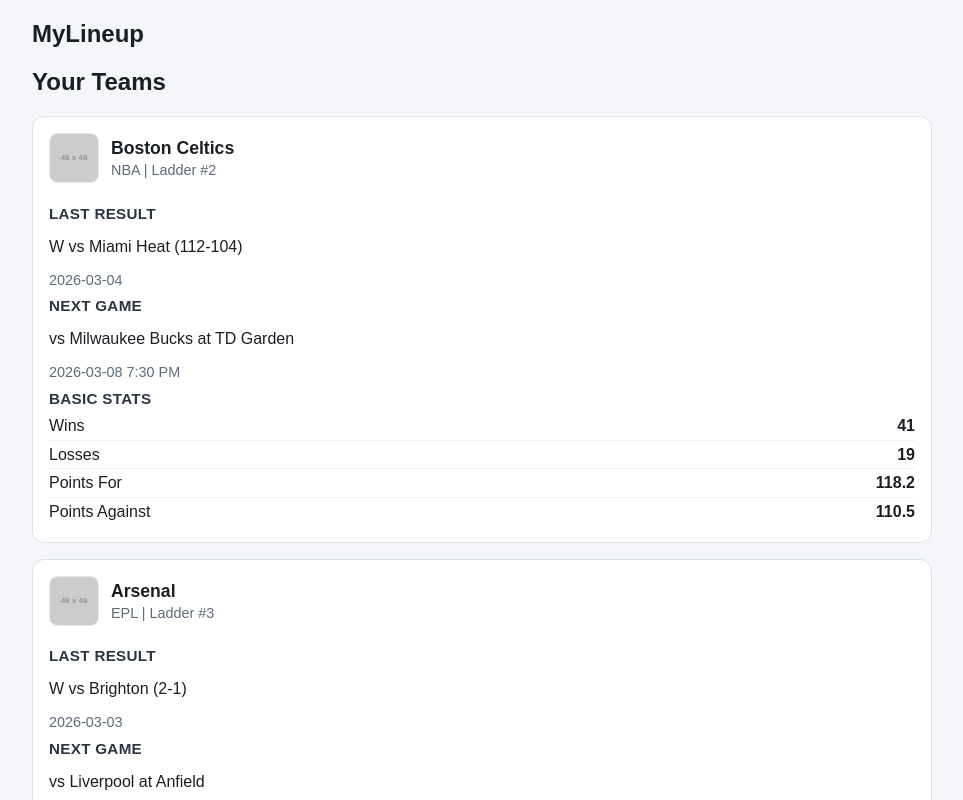
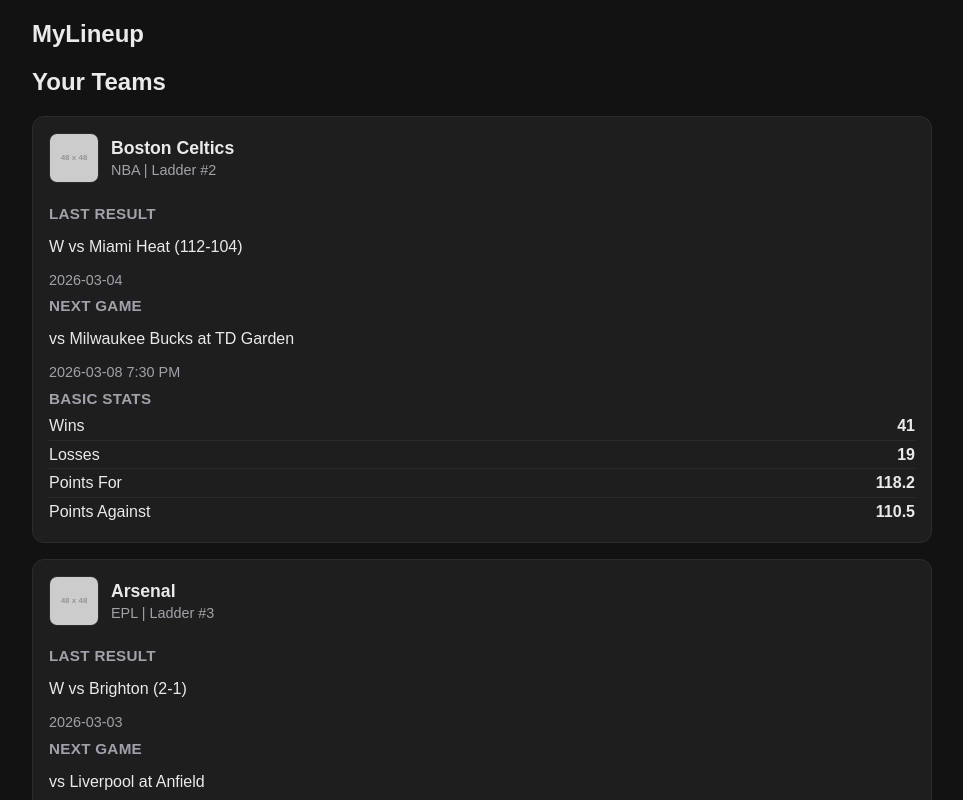
Before and after one commit to geezmulticoloredbob/MyLineUp, a React (Vite) app in the folder client/: page / in a window 1280 px wide. Shown: the top 800 px of the page, without its empty margins (158-1121 px from the left). Built offline with nearby package versions, Linux system fonts and the light colour scheme.

Commit message:
feat: update styles to use CSS variables for theming and enhance button styles

```diff
--- a/client/src/styles/index.css
+++ b/client/src/styles/index.css
@@ -1,8 +1,23 @@
+:root {
+  --bg-app: #121212;
+  --surface-card: #1e1e1e;
+  --text-primary: #eaeaea;
+  --text-secondary: #a1a1aa;
+  --border-default: #2c2c2c;
+  --accent-success: #2e7d32;
+  --accent-success-hover: #66bb6a;
+  --accent-warning: #fbc02d;
+  --accent-error: #d32f2f;
+  --badge-live-bg: #e53935;
+  --badge-live-text: #ffffff;
+  --focus-ring: #22c55e;
+}
+
 body {
   margin: 0;
   font-family: sans-serif;
-  background: #f4f6f9;
-  color: #1b1f24;
+  background: var(--bg-app);
+  color: var(--text-primary);
 }
 
 .app-shell {
@@ -19,8 +34,8 @@
 }
 
 .team-card {
-  background: #fff;
-  border: 1px solid #dce2ea;
+  background: var(--surface-card);
+  border: 1px solid var(--border-default);
   border-radius: 12px;
   padding: 1rem;
   margin-bottom: 1rem;
@@ -28,7 +43,7 @@
 
 .team-card--state {
   text-align: center;
-  color: #4b5563;
+  color: var(--text-secondary);
 }
 
 .team-card__header {
@@ -40,7 +55,7 @@
 
 .team-card__logo {
   border-radius: 8px;
-  border: 1px solid #e6eaf0;
+  border: 1px solid var(--border-default);
   object-fit: cover;
 }
 
@@ -51,7 +66,7 @@
 
 .team-card__meta {
   margin: 0.2rem 0 0;
-  color: #5f6b7a;
+  color: var(--text-secondary);
   font-size: 0.9rem;
 }
 
@@ -64,7 +79,7 @@
   font-size: 0.95rem;
   text-transform: uppercase;
   letter-spacing: 0.02em;
-  color: #2b3642;
+  color: var(--text-secondary);
 }
 
 .team-card__stats {
@@ -77,9 +92,44 @@
   display: flex;
   justify-content: space-between;
   padding: 0.3rem 0;
-  border-bottom: 1px solid #eef2f7;
+  border-bottom: 1px solid var(--border-default);
 }
 
 .team-card__stats li:last-child {
   border-bottom: 0;
 }
+
+.score--positive {
+  color: var(--accent-success);
+}
+
+.badge-live {
+  display: inline-block;
+  background: var(--badge-live-bg);
+  color: var(--badge-live-text);
+  border-radius: 999px;
+  padding: 0.15rem 0.55rem;
+  font-size: 0.75rem;
+  font-weight: 700;
+  letter-spacing: 0.04em;
+  text-transform: uppercase;
+}
+
+.btn-primary {
+  background: var(--accent-success);
+  color: var(--badge-live-text);
+  border: 1px solid transparent;
+  border-radius: 8px;
+  padding: 0.55rem 0.9rem;
+  font: inherit;
+  cursor: pointer;
+}
+
+.btn-primary:hover {
+  background: var(--accent-success-hover);
+}
+
+.btn-primary:focus-visible {
+  outline: 2px solid var(--focus-ring);
+  outline-offset: 2px;
+}
```
